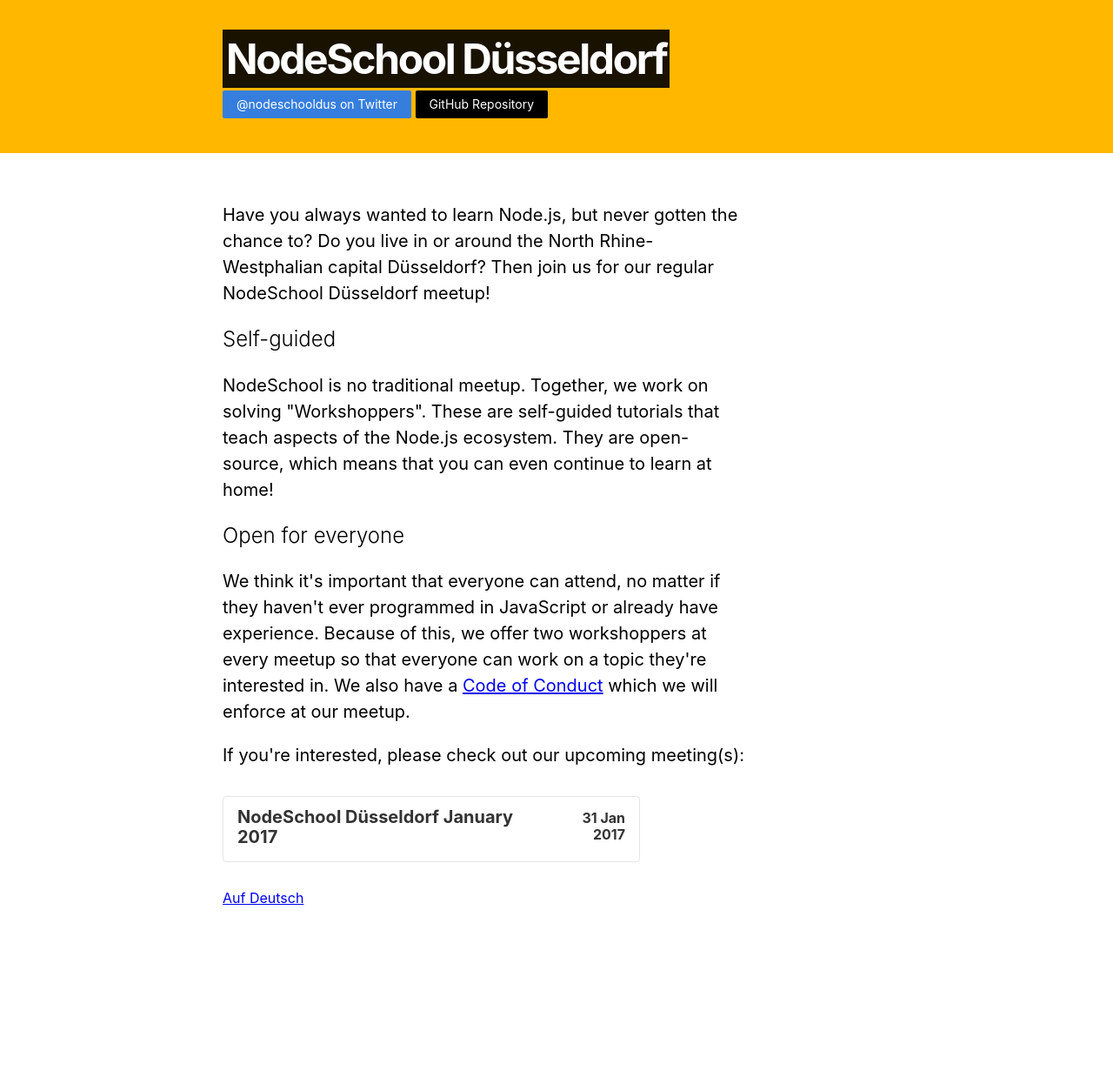
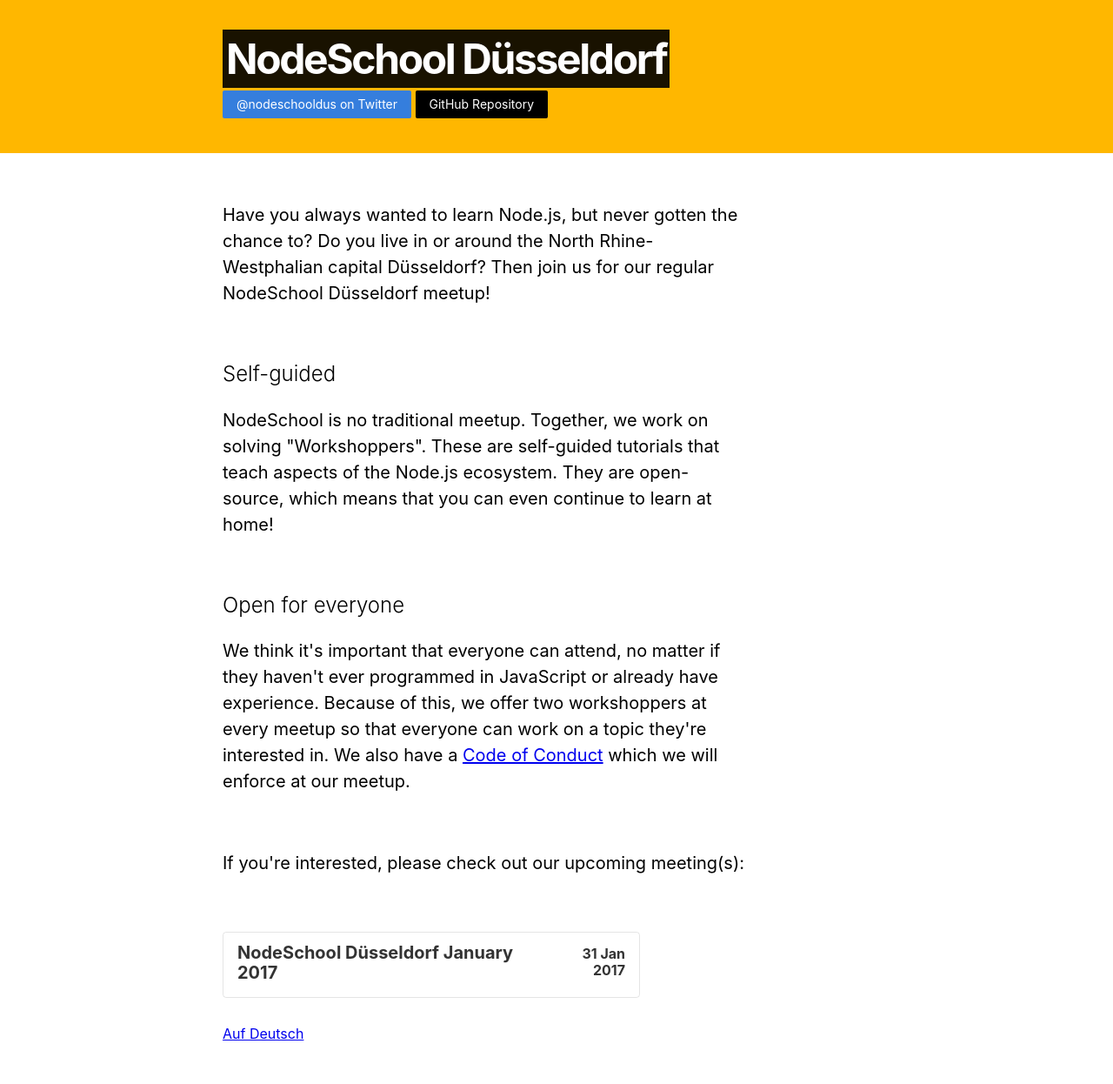
Before and after one commit to nodeschool/dusseldorf, a Jekyll site: the page built from index.html, in a window 1280 px wide. Shown: the whole page at 87% size. Built offline with Jekyll 4.4.1, drawn with Linux system fonts in a browser that asks for light colours; before the commit the page ends 1090 px from its top, so only the background shows below that.

```diff
--- a/index.html
+++ b/index.html
@@ -3,20 +3,20 @@ layout: main
 title: NodeSchool Düsseldorf
 ---
 
-<p class="f5 f4-ns lh-copy measure sans-serif">
+<p class="f5 f4-ns mb5 lh-copy measure sans-serif">
   Have you always wanted to learn Node.js, but never gotten the chance to?
   Do you live in or around the North Rhine-Westphalian capital Düsseldorf?
   Then join us for our regular NodeSchool Düsseldorf meetup!
 </p>
 <h3 class="f3 fw3">Self-guided</h3>
-<p class="f5 f4-ns lh-copy measure sans-serif">
+<p class="f5 f4-ns mb5 lh-copy measure sans-serif">
   NodeSchool is no traditional meetup. Together, we work on solving
   "Workshoppers". These are self-guided tutorials that teach aspects of
   the Node.js ecosystem. They are open-source, which means that you can
   even continue to learn at home!
 </p>
 <h3 class="f3 fw3">Open for everyone</h3>
-<p class="f5 f4-ns lh-copy measure sans-serif">
+<p class="f5 f4-ns mb5 lh-copy measure sans-serif">
   We think it's important that everyone can attend, no matter if they
   haven't ever programmed in JavaScript or already have experience.
   Because of this, we offer two workshoppers at every meetup so that
@@ -25,7 +25,7 @@ title: NodeSchool Düsseldorf
   <a href="https://github.com/nodeschool/dusseldorf/blob/master/CODE_OF_CONDUCT.md">Code of Conduct</a>
   which we will enforce at our meetup.
 </p>
-<p class="f5 f4-ns lh-copy measure sans-serif">
+<p class="f5 f4-ns mb5 lh-copy measure sans-serif">
   If you're interested, please check out our upcoming meeting(s):
 </p>
 {% assign evts = site.events | where_exp: "evt", "evt.number > site.last" %}
```
Also changed, not shown: de.html (+4 -4 lines).
